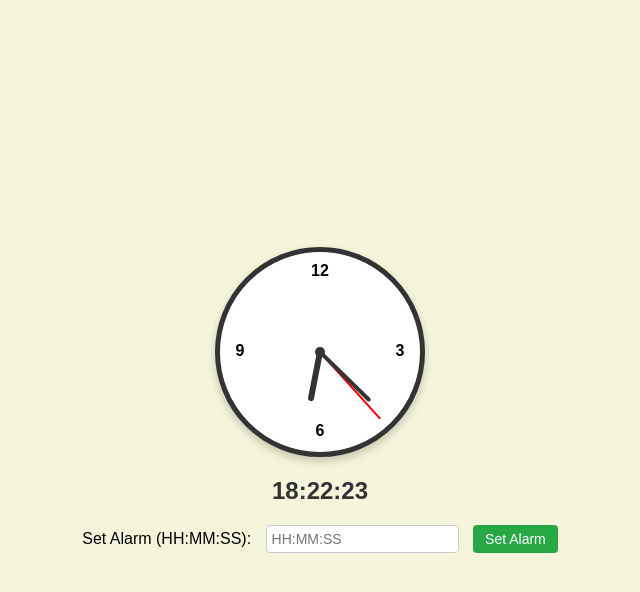
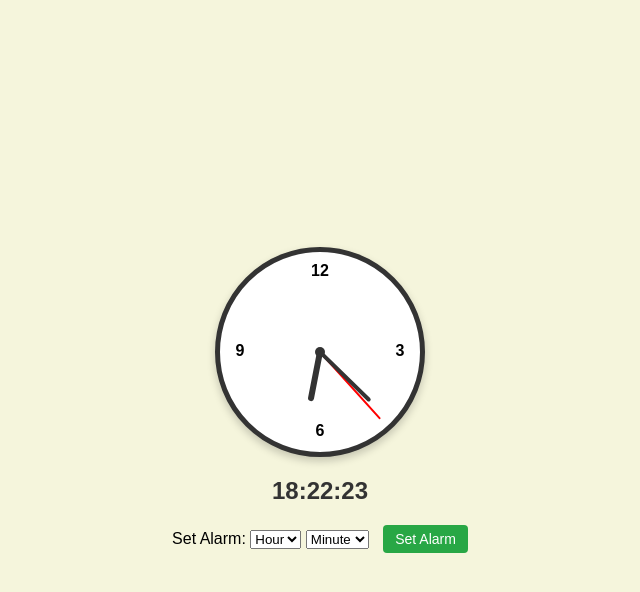
Before and after one commit to prabhusakti/alarm-clock, a plain HTML site: page index.html in a window 1280 px wide. Both pictures are taken after a click on the button "Set Alarm". Shown: the whole page, without its empty margins (320-960 px from the left). Drawn offline with Linux system fonts and the light colour scheme.

Commit message:
alarm-v3-select time

```diff
--- a/index.html
+++ b/index.html
@@ -18,8 +18,13 @@
   </div>
   <div class="digital-clock" id="digital-clock"></div>
   <div class="alarm-container">
-    <label for="alarm-time">Set Alarm (HH:MM:SS):</label>
-    <input type="text" id="alarm-time" placeholder="HH:MM:SS">
+    <label for="alarm-hour">Set Alarm:</label>
+    <select id="alarm-hour">
+      <option value="">Hour</option>
+    </select>
+    <select id="alarm-minute">
+      <option value="">Minute</option>
+    </select>
     <button id="set-alarm-button">Set Alarm</button>
   </div>
   <audio id="alarm-audio" src="audio.mp3"></audio>
--- a/script.js
+++ b/script.js
@@ -2,15 +2,41 @@ const hourHand = document.getElementById('hour');
 const minuteHand = document.getElementById('minute');
 const secondHand = document.getElementById('second');
 const digitalClock = document.getElementById('digital-clock');
-const alarmInput = document.getElementById('alarm-time');
+const alarmHour = document.getElementById('alarm-hour');
+const alarmMinute = document.getElementById('alarm-minute');
+const setAlarmButton = document.getElementById('set-alarm-button');
 const alarmAudio = document.getElementById('alarm-audio');
-const setAlarmButton = document.getElementById('set-alarm-button');
 
 let alarmTime = null;
 
+// Populate dropdowns
+for (let i = 0; i < 24; i++) {
+  const option = document.createElement('option');
+  option.value = i.toString().padStart(2, '0');
+  option.textContent = i.toString().padStart(2, '0');
+  alarmHour.appendChild(option);
+}
+
+for (let i = 0; i < 60; i++) {
+  const option = document.createElement('option');
+  option.value = i.toString().padStart(2, '0');
+  option.textContent = i.toString().padStart(2, '0');
+  alarmMinute.appendChild(option);
+}
+
 setAlarmButton.addEventListener('click', () => {
-  alarmTime = alarmInput.value;
-  alert(`Alarm set for ${alarmTime}`);
+  const selectedHour = alarmHour.value;
+  const selectedMinute = alarmMinute.value;
+
+  if (selectedHour && selectedMinute) {
+    alarmTime = `${selectedHour}:${selectedMinute}:00`;
+    alert(`Alarm set for ${selectedHour}:${selectedMinute}:00`);
+    alarmAudio.play(); // To allow interaction-based audio play
+    alarmAudio.pause();
+    alarmAudio.currentTime = 0;
+  } else {
+    alert('Please select both hour and minute.');
+  }
 });
 
 function updateClock() {
@@ -33,7 +59,7 @@ function updateClock() {
 
   digitalClock.textContent = `${formattedHours}:${formattedMinutes}:${formattedSeconds}`;
 
-  if (alarmTime === `${formattedHours}:${formattedMinutes}:${formattedSeconds}`) {
+  if (alarmTime === `${formattedHours}:${formattedMinutes}:00`) {
     alarmAudio.play();
   }
 }
```
